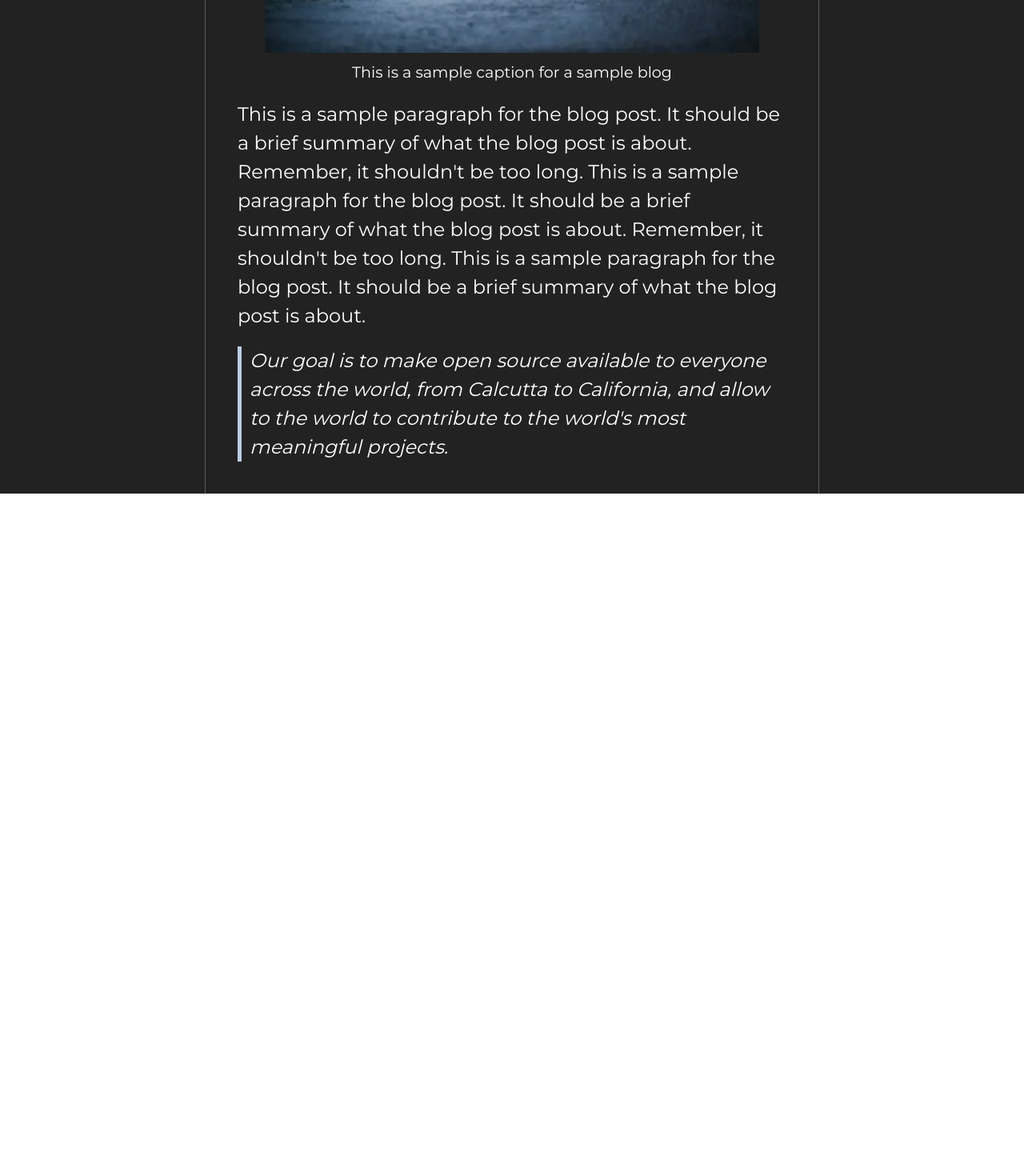
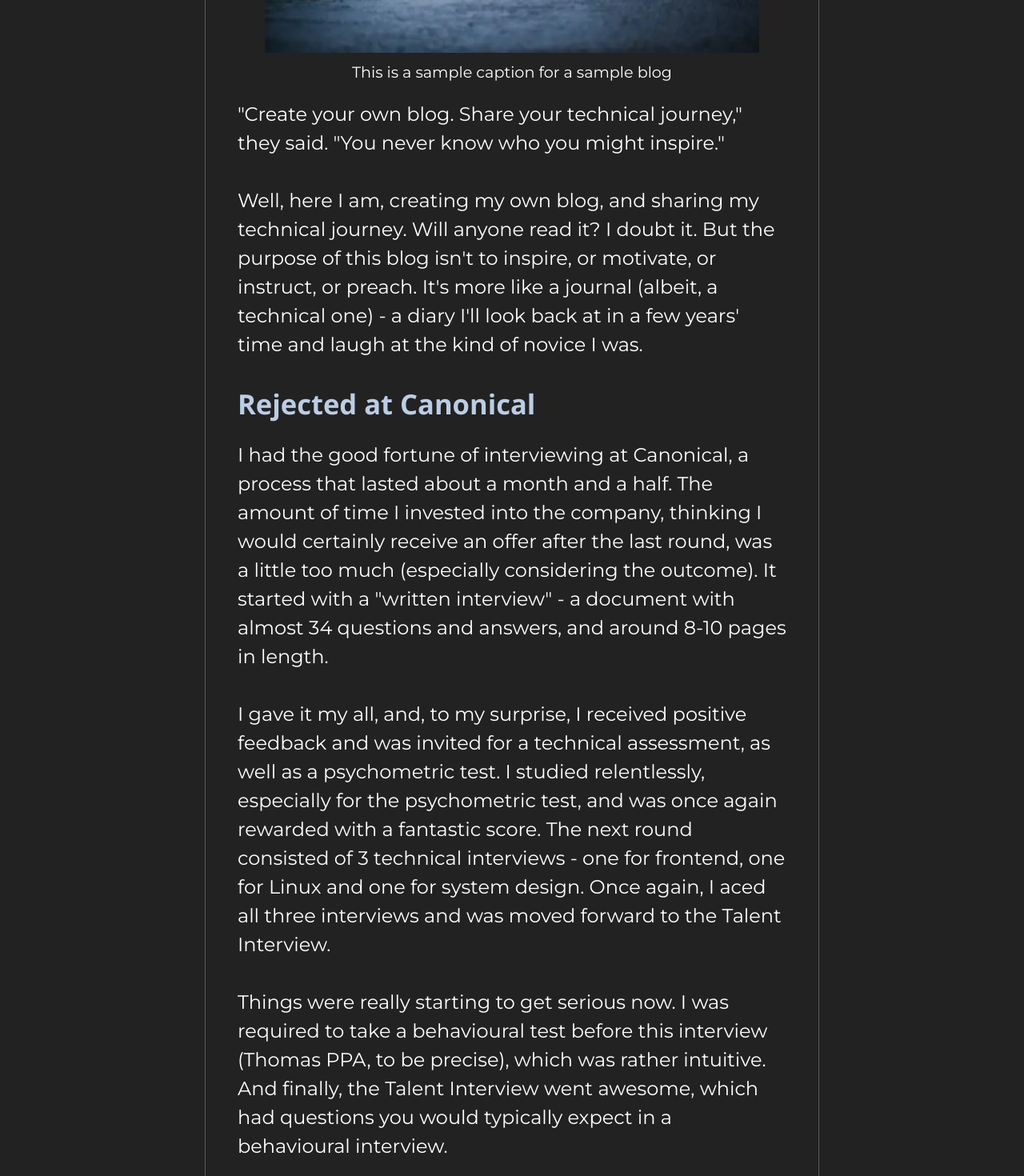
Before and after one commit to nehjoshi/next-portfolio, a Next.js app: page /blog/1 in a window 1280 px wide. Shown: the part 640-2110 px from the top of the page at 80% size. Before the commit the page ends 1257 px from the top, so only its background shows below. Built offline with nearby package versions, Linux system fonts and the light colour scheme.

Commit message:
Added body for 1st blog

```diff
--- a/src/app/blog/[id]/page.tsx
+++ b/src/app/blog/[id]/page.tsx
@@ -11,8 +11,8 @@
   return (
     <div className="page-container">
       <main className="blog flex flex-col">
-        <span className="blog__date">July 12, 2024</span>
-        <h2 className="blog__title">Sample Blog Post Title</h2>
+        <span className="blog__date">March 31, 2025</span>
+        <h1 className="blog__title">The Purpose of This Blog</h1>
         <p className="blog__subtitle">
           This is a subtitle for the blog post. It should be a brief summary of
           what the blog post is about. Remember, it shouldn't be too long.
@@ -24,12 +24,68 @@
           This is a sample caption for a sample blog
         </span>
         <p className="blog__paragraph">
-          This is a sample paragraph for the blog post. It should be a brief
-          summary of what the blog post is about. Remember, it shouldn't be too
-          long. This is a sample paragraph for the blog post. It should be a
-          brief summary of what the blog post is about. Remember, it shouldn't
-          be too long. This is a sample paragraph for the blog post. It should
-          be a brief summary of what the blog post is about.
+          "Create your own blog. Share your technical journey," they said. "You
+          never know who you might inspire."
+          <br />
+          <br />
+          Well, here I am, creating my own blog, and sharing my technical
+          journey. Will anyone read it? I doubt it. But the purpose of this blog
+          isn't to inspire, or motivate, or instruct, or preach. It's more like
+          a journal (albeit, a technical one) - a diary I'll look back at in a
+          few years' time and laugh at the kind of novice I was.
+        </p>
+        <h2 className="blog__h2">Rejected at Canonical</h2>
+        <p className="blog__paragraph">
+          I had the good fortune of interviewing at Canonical, a process that
+          lasted about a month and a half. The amount of time I invested into
+          the company, thinking I would certainly receive an offer after the
+          last round, was a little too much (especially considering the
+          outcome). It started with a "written interview" - a document with
+          almost 34 questions and answers, and around 8-10 pages in length.
+          <br />
+          <br />I gave it my all, and, to my surprise, I received positive
+          feedback and was invited for a technical assessment, as well as a
+          psychometric test. I studied relentlessly, especially for the
+          psychometric test, and was once again rewarded with a fantastic score.
+          The next round consisted of 3 technical interviews - one for frontend,
+          one for Linux and one for system design. Once again, I aced all three
+          interviews and was moved forward to the Talent Interview.
+          <br />
+          <br />
+          Things were really starting to get serious now. I was required to take
+          a behavioural test before this interview (Thomas PPA, to be precise),
+          which was rather intuitive. And finally, the Talent Interview went
+          awesome, which had questions you would typically expect in a
+          behavioural interview.
+          <br />
+          <br />
+          The following week, I received an email stating that I have moved
+          forward in the process, and would be meeting with the hiring lead. It
+          was a 10-day wait before the interview occurred, which was quite
+          straightforward, and I was confident I had answered all the questions
+          to the best of my ability.
+          <br />
+          <br />
+          Fast forward to the following morning, the day after the interview,
+          and I received an extremely long email from Canonical - one I didn't
+          bother to read fully. I skimmed through it and noticed the phrases,
+          "we regret to inform you," and "unfortunately, we..."
+          <br />
+          <br />
+          And that was the end. A time investment of a month and a half gone
+          down the drain, in the blink of an eye. I'd be lying if I said I
+          didn't cry, or felt broken, and shattered. I had done everything
+          seemingly right, and yet I got rejected. Hell, I'd even made
+          open-source contributions to Canonical's projects during the interview
+          process to showcase my proactiveness, but all that for nothing.
+        </p>
+        <h2 className="blog__h2">A New Beginning</h2>
+        <p className="blog__paragraph">
+          A new end leads to a new beginning. At least, that's how I like to see
+          things.
+          <br />
+          <br />
+          So here I am now, about to start my new job as a software engineer at an early-stage startup, hoping to make a real-world impact.
         </p>
         <blockquote className="blog__quote">
           Our goal is to make open source available to everyone across the
--- a/src/app/experience/page.tsx
+++ b/src/app/experience/page.tsx
@@ -21,7 +21,7 @@
             <li className="mb-10 ms-4">
               <div className="absolute w-3 h-3 rounded-full mt-1.5 -start-1.5"></div>
               <time className="mb-2 text-md leading-none text-gray-200">
-                June 2024 - Sep 2024
+                June 2024 - Present
               </time>
               <h3 className="text-lg font-semibold text-gray-900 dark:text-white">
                 Software Engineer (Contract), <i>BoomerRoomers LLC</i>
--- a/src/styles/blogpost.scss
+++ b/src/styles/blogpost.scss
@@ -19,7 +19,7 @@
         font-family: variables.$font-mont;
     }
 
-    &__title {
+    &__title, &__h2 {
         font-size: clamp(2rem, 3.5vw, 3.5rem);
         font-family: variables.$font-open-sans;
         font-weight: bold;
@@ -59,6 +59,11 @@
         line-height: 1.5;
     }
 
+    &__h2 {
+        font-size: clamp(1.5rem, 2.7vw, 2.7rem);
+        margin-top: 30px;
+    }
+
     &__quote {
         margin-top: 20px;
         line-height: 1.5;
```
